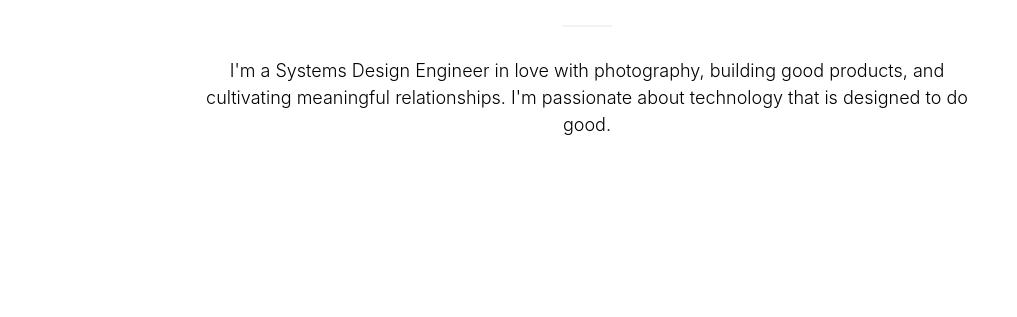
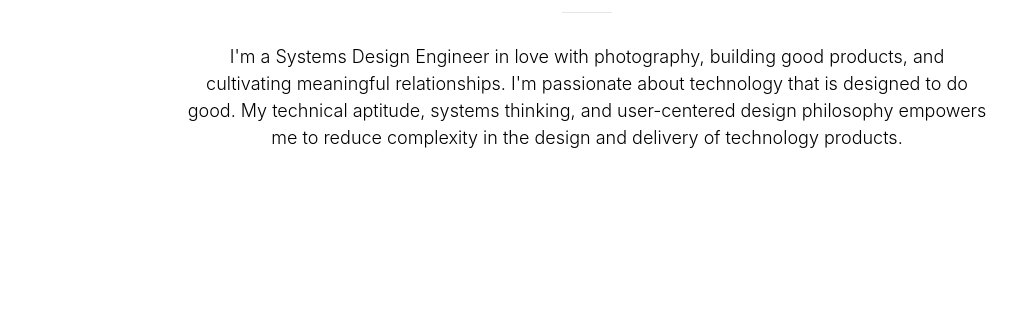
Before and after one commit to ayechanhtun/ayechanhtun.github.io, a website with bundled scripts: page index.html in a window 1280 px wide. Shown: the part 483-800 px from the top of the page, without its empty margins (53-1070 px from the left). Built offline with nearby package versions, Linux system fonts and the light colour scheme.

Commit message:
Updated intro paragraph

```diff
--- a/index.html
+++ b/index.html
@@ -59,7 +59,7 @@
 		<img class="photo-avatar" alt="Portrait of Aye Chan smiling" src="img/AH-2.jpg">
           <h1 id="homeHeading">Aye Chan Htun</h1>
 			<hr>
-			<p>I'm a Systems Design Engineer in love with photography, building good products, and cultivating meaningful relationships. I'm passionate about technology that is designed to do good.</p>
+			<p>I'm a Systems Design Engineer in love with photography, building good products, and cultivating meaningful relationships. I'm passionate about technology that is designed to do good. My technical aptitude, systems thinking, and user-centered design philosophy empowers me to reduce complexity in the design and delivery of technology products.</p>
           <!--<a class="btn btn-primary btn-xl js-scroll-trigger" href="#about">About Me</a>-->
         </div>
       </div>
```
Also changed, not shown: 1 other file.
